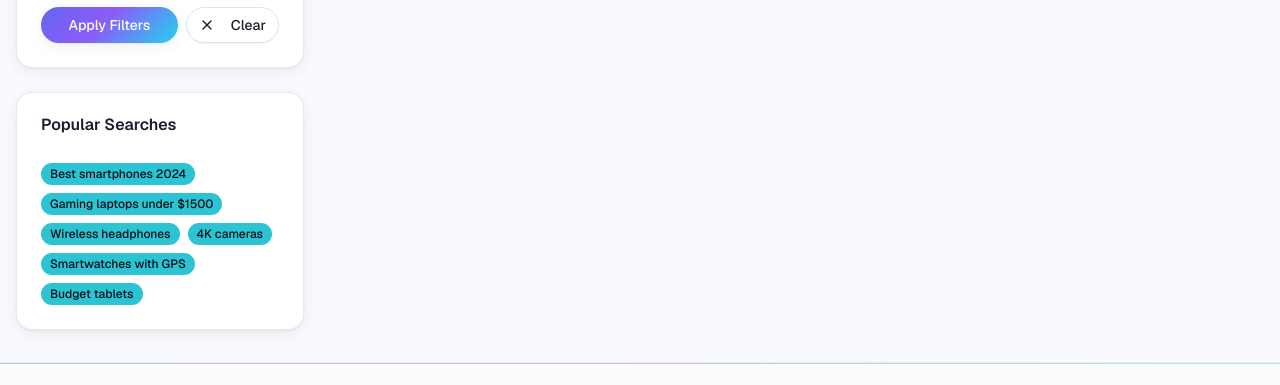
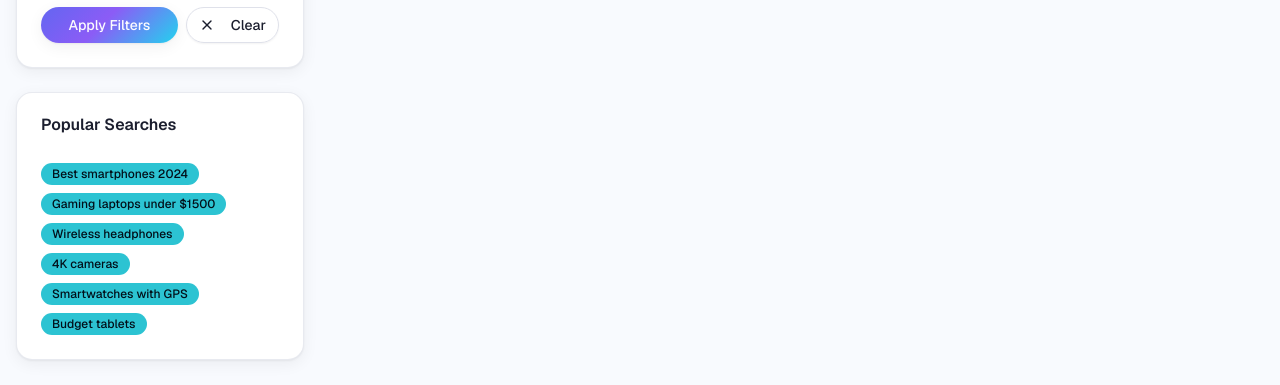
Before and after one commit to Yousafnlp/ecommerce-fyp, a Next.js app: page /search in a window 1280 px wide. Shown: the part 1109-1494 px from the top of the page. Built offline with nearby package versions, Linux system fonts and the light colour scheme; no server answers.

Commit message:
fix: readable badge variants including brand gradient

```diff
--- a/components/ui/badge.js
+++ b/components/ui/badge.js
@@ -2,11 +2,12 @@ import * as React from "react";
 import { Slot } from "@radix-ui/react-slot";
 import { cva } from "class-variance-authority";
 import { cn } from "@/lib/utils";
-const badgeVariants = cva("inline-flex items-center justify-center rounded-md border px-2 py-0.5 text-xs font-medium w-fit whitespace-nowrap shrink-0 [&>svg]:size-3 gap-1 [&>svg]:pointer-events-none focus-visible:border-ring focus-visible:ring-ring/50 focus-visible:ring-[3px] aria-invalid:ring-destructive/20 dark:aria-invalid:ring-destructive/40 aria-invalid:border-destructive transition-[color,box-shadow] overflow-hidden", {
+const badgeVariants = cva("inline-flex items-center justify-center rounded-full border px-2.5 py-0.5 text-xs font-medium w-fit whitespace-nowrap shrink-0 [&>svg]:size-3 gap-1 [&>svg]:pointer-events-none focus-visible:border-ring focus-visible:ring-ring/50 focus-visible:ring-[3px] aria-invalid:ring-destructive/20 dark:aria-invalid:ring-destructive/40 aria-invalid:border-destructive transition-[color,box-shadow] overflow-hidden", {
   variants: {
     variant: {
-      default: "border-transparent bg-primary text-primary-foreground [a&]:hover:bg-primary/90",
-      secondary: "border-transparent bg-secondary text-secondary-foreground [a&]:hover:bg-secondary/90",
+      default: "border-transparent bg-primary/10 text-primary [a&]:hover:bg-primary/20",
+      brand: "border-transparent bg-gradient-brand text-primary-foreground shadow-[var(--shadow-card)] [a&]:hover:brightness-110",
+      secondary: "border-transparent bg-secondary text-secondary-foreground [a&]:hover:bg-secondary/85",
       destructive: "border-transparent bg-destructive text-white [a&]:hover:bg-destructive/90 focus-visible:ring-destructive/20 dark:focus-visible:ring-destructive/40 dark:bg-destructive/60",
       outline: "text-foreground [a&]:hover:bg-accent [a&]:hover:text-accent-foreground"
     }
```
